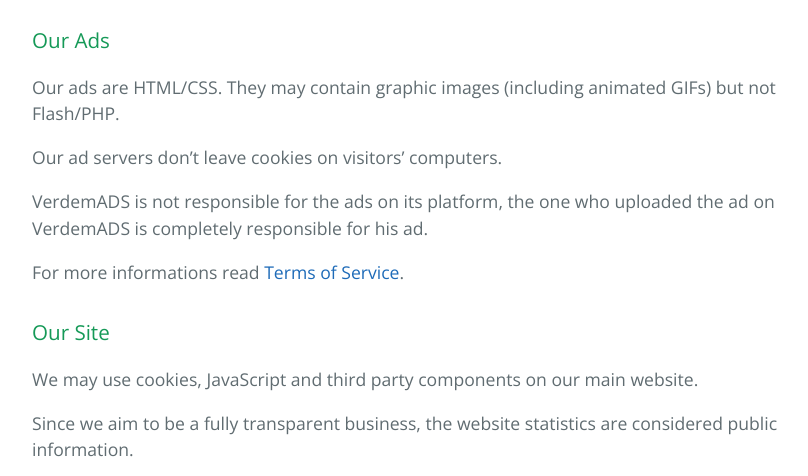
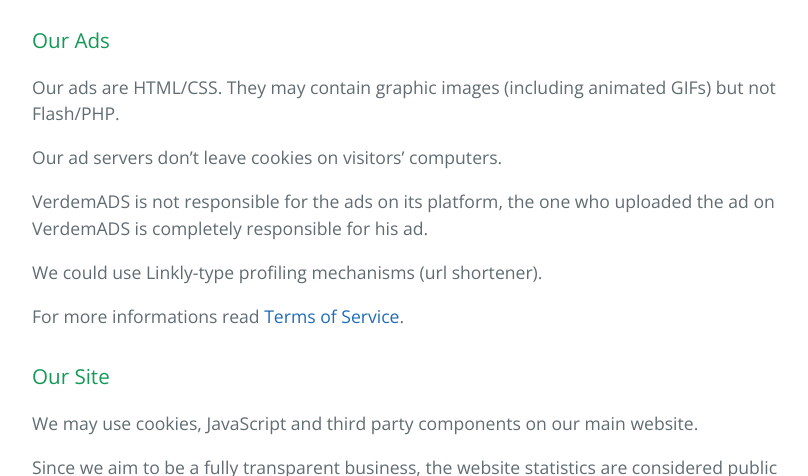
Before and after one commit to Verdem-crypto/verdem-crypto.github.io, a Jekyll site: the page built from verdemads.md, in a window 1280 px wide and 900 px high, scrolled down 1112 px, cut to the strip 0-476 px from the top of the window. Shown: the whole strip, without its empty margins (192-1000 px from the left). Built offline with Jekyll 4.4.1, drawn with Linux system fonts in a browser that asks for light colours; our own code applies the rules of GitHub Pages for plain Markdown files; the repository's description, which GitHub fills in, is left out.

Commit message:
Update verdemads.md

```diff
--- a/verdemads.md
+++ b/verdemads.md
@@ -20,6 +20,8 @@
 Our ad servers don't leave cookies on visitors' computers.
 
 VerdemADS is not responsible for the ads on its platform, the one who uploaded the ad on VerdemADS is completely responsible for his ad.
+
+We could use Linkly-type profiling mechanisms (url shortener).
 
 For more informations read [Terms of Service](https://verdem-crypto.github.io/verdemads.html#terms-of-service).
 
```
